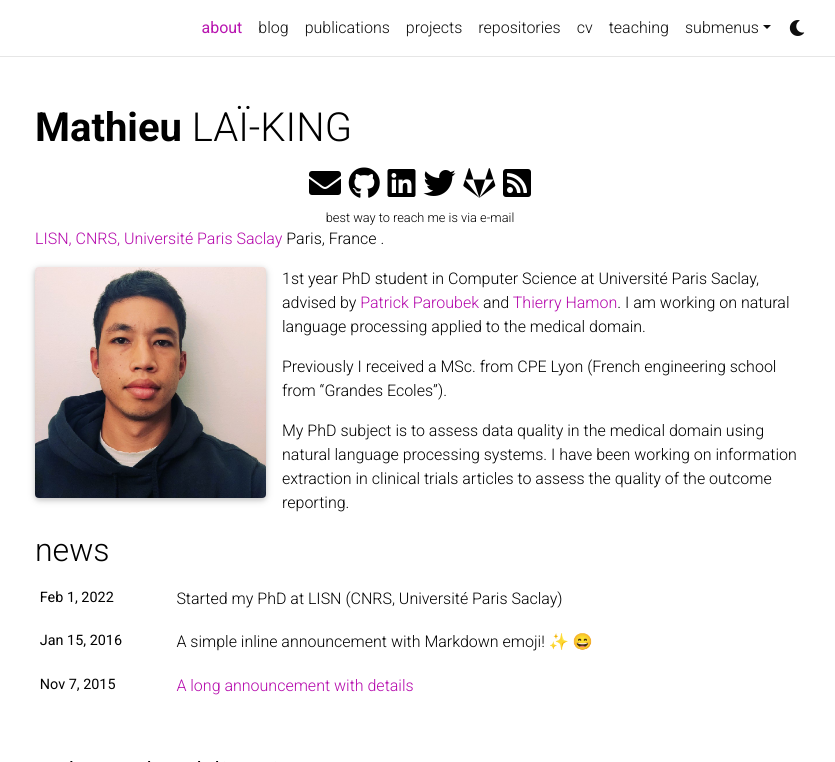
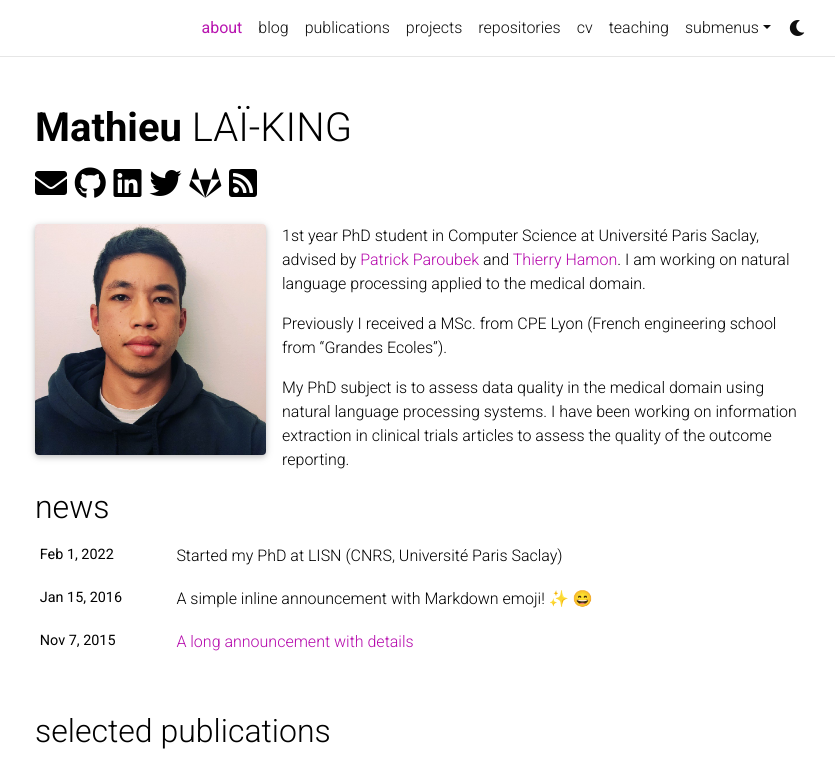
Before and after one commit to mathieulaiking/mathieulaiking.github.io, a Jekyll site: the page built from _pages/about.md, in a window 1280 px wide and 980 px high, cut to the strip 0-762 px from the top of the window. Shown: the whole strip, without its empty margins (220-1055 px from the left). Built offline with Jekyll 4.4.1, drawn with Linux system fonts in a browser that asks for light colours; full-size pictures stand in for the smaller copies a plugin makes; emoji names are drawn with the system emoji font; comment, search, counter and statistics services are not loaded; a style sheet for code colours, icons or effects is not loaded.

Commit message:
changed icons align

```diff
--- a/_config.yml
+++ b/_config.yml
@@ -93,8 +93,7 @@ instagram_id: # your instagram id
 facebook_id: # your facebook id
 discord_id: # your discord id (18-digit unique numerical identifier)
 
-contact_note: >
- best way to reach me is via e-mail
+contact_note:
 
 # -----------------------------------------------------------------------------
 # Analytics and search engine verification
--- a/_pages/about.md
+++ b/_pages/about.md
@@ -2,7 +2,7 @@
 layout: about
 title: about
 permalink: /
-subtitle: <a href='https://www.lisn.upsaclay.fr/'>LISN, CNRS, Université Paris Saclay</a> Paris, France .
+subtitle:
 
 profile:
   align: left
--- a/_sass/_base.scss
+++ b/_sass/_base.scss
@@ -251,7 +251,7 @@ blockquote {
 // Social (bottom)
 
 .social {
-  text-align: center;
+  text-align: left;
   .contact-icons {
     font-size: 2rem;
     a {
```
